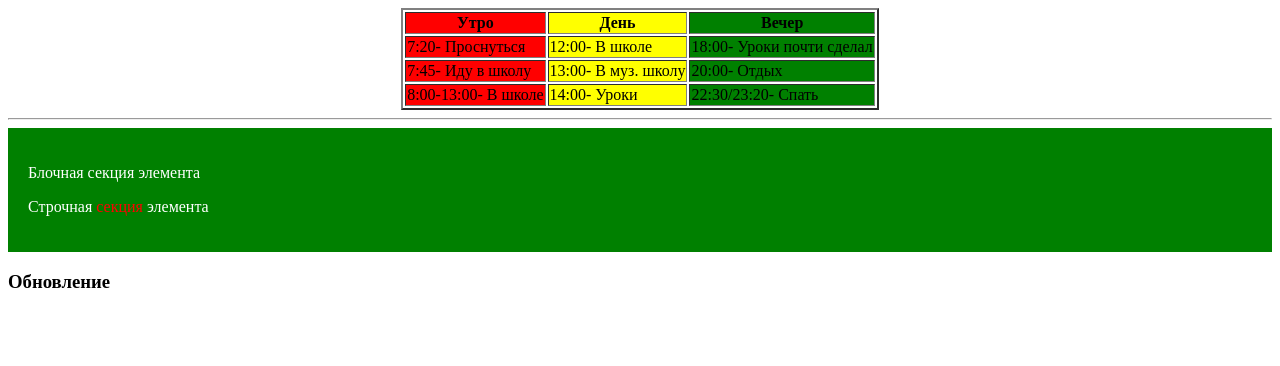
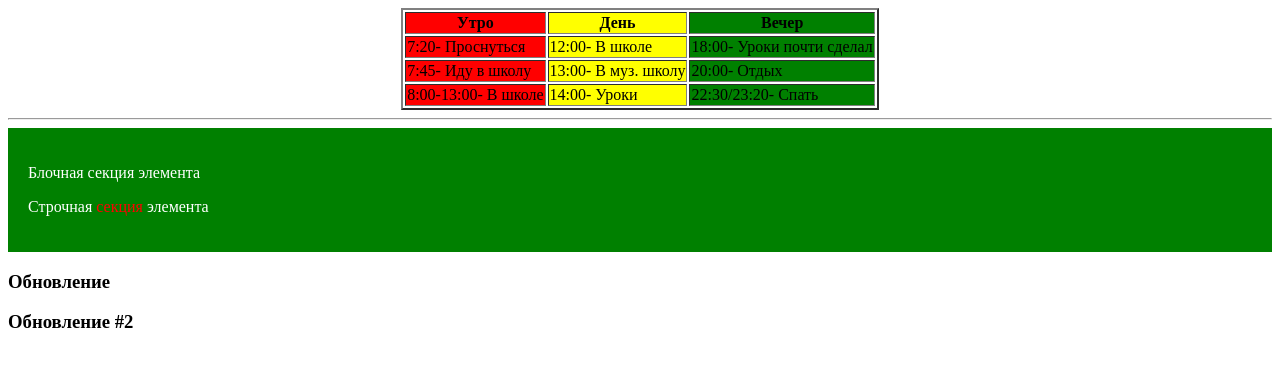
Before and after one commit to Bogdanopedia/Bogdanopedia.github.io, a plain HTML site: page index.html in a window 1280 px wide. Drawn offline with Linux system fonts and the light colour scheme.

Commit message:
обнова #2

```diff
--- a/index.html
+++ b/index.html
@@ -43,5 +43,6 @@
 	<p>Строчная <span style="color: red">секция</span> элемента</p>
 </div>
 <h3>Обновление</h3>
+<h3>Обновление #2</h3>
 </body>
 </html>
```
